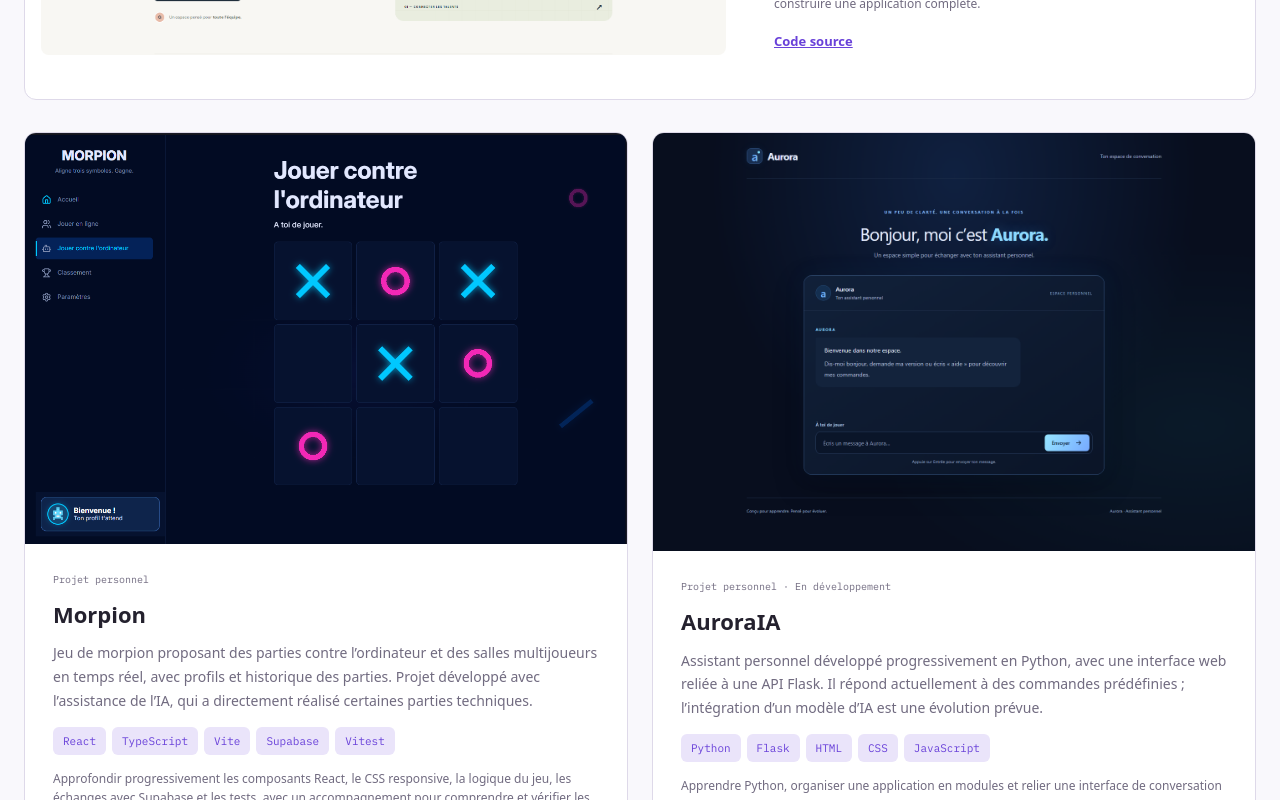
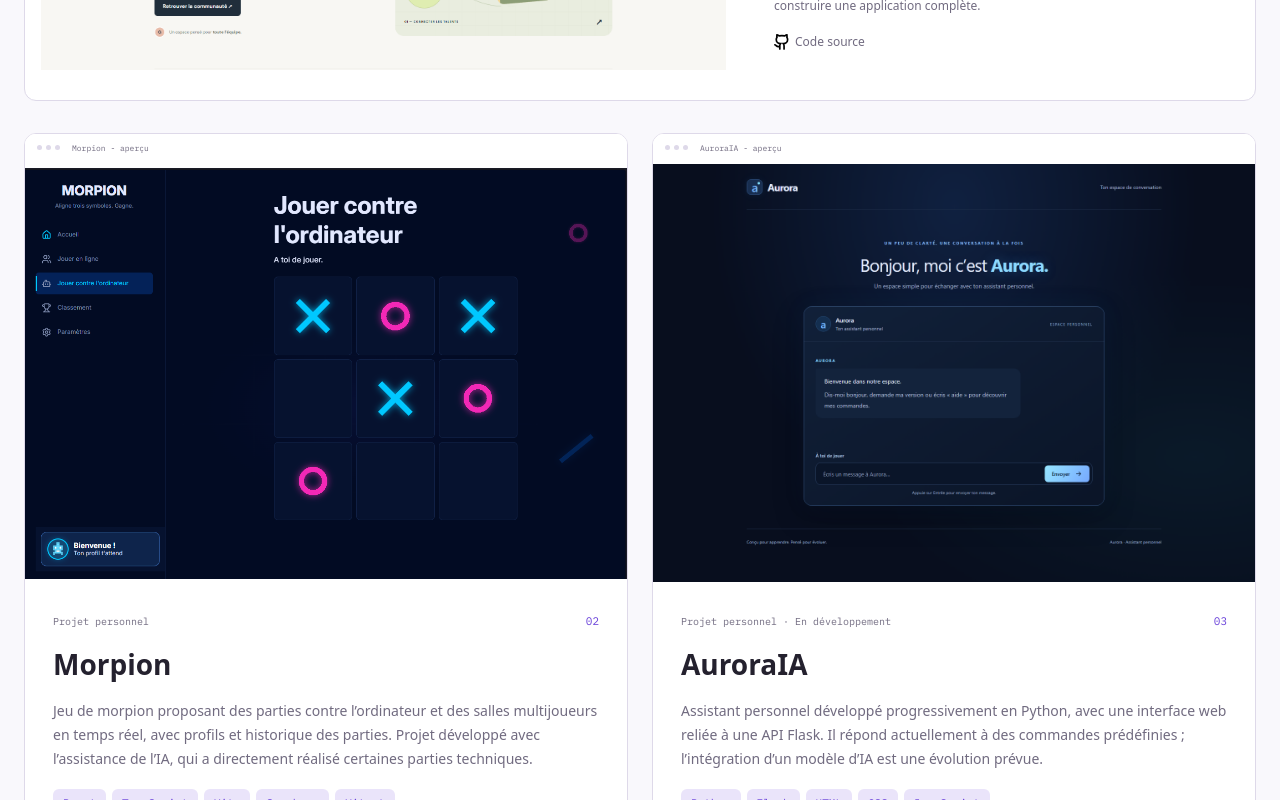
Before and after one commit to VaugeoisThomas/portefolio, a React (Vite) app: page / in a window 1280 px wide. Shown: the part 1380-2180 px from the top of the page. Built offline with nearby package versions, Linux system fonts and the light colour scheme.

Commit message:
style: harmoniser la présentation des cartes projets (#25)

```diff
--- a/src/components/ProjectCard/ProjectCard.css
+++ b/src/components/ProjectCard/ProjectCard.css
@@ -49,10 +49,23 @@
 }
 
 .project-card-source {
-  color: var(--color-primary);
-  font-size: var(--text-caption);
-  font-weight: 600;
+  display: inline-flex;
+  align-items: center;
+  gap: 0.375rem;
+  color: var(--color-text-secondary);
+  font-size: var(--text-sm);
+  font-weight: 400;
+  text-decoration: none;
   justify-self: start;
+}
+
+.project-card-source:hover {
+  text-decoration: underline;
+}
+
+.project-card-source img {
+  filter: brightness(0);
+  flex-shrink: 0;
 }
 
 .project-card-source:focus-visible {
@@ -60,23 +73,83 @@
   outline-offset: var(--focus-offset);
 }
 
+.project-card-media {
+  aspect-ratio: 342 / 246;
+  background: var(--color-surface);
+  overflow: hidden;
+  display: flex;
+  flex-direction: column;
+}
+
+.project-card-preview {
+  flex: 1;
+  min-height: 0;
+  overflow: hidden;
+}
+
+.project-card-browser {
+  display: flex;
+  align-items: center;
+  gap: var(--space-3);
+  height: 1.75rem;
+  flex-shrink: 0;
+  padding-inline: var(--space-3);
+  background: var(--color-surface);
+  font-family: var(--font-mono);
+  font-size: 0.5rem;
+  color: var(--color-text-secondary);
+}
+
+.project-card-browser-dots {
+  width: 1.4375rem;
+  height: 0.3125rem;
+  flex-shrink: 0;
+}
+
+.project-card-browser-dots::before {
+  content: "";
+  display: block;
+  width: 0.3125rem;
+  height: 0.3125rem;
+  border-radius: 50%;
+  background: var(--color-border);
+  box-shadow:
+    9px 0 0 var(--color-border),
+    18px 0 0 var(--color-border);
+}
+
 .project-card-image {
   display: block;
   width: 100%;
-  height: auto;
+  height: 100%;
+  object-fit: contain;
 }
 
-.project-card-compact .project-card-content {
-  gap: 0.875rem;
+.project-card-heading {
+  display: flex;
+  justify-content: space-between;
+  align-items: center;
+  gap: var(--space-3);
 }
 
-.project-card-compact .project-card-title {
-  font-size: 1.375rem;
+.project-card-number {
+  font-family: var(--font-mono);
+  font-size: var(--text-label);
+  color: var(--color-primary);
+  flex-shrink: 0;
 }
+
+/* .project-card-compact .project-card-image {
+  object-fit: cover;
+} */
 
 @media (min-width: 80rem) {
   .project-card-content {
     padding: 1.75rem;
+  }
+
+  .project-card-compact .project-card-media {
+    aspect-ratio: 4 / 3;
   }
 }
 
@@ -90,8 +163,10 @@
     padding: var(--space-4);
   }
 
-  .project-card-featured .project-card-image {
+  .project-card-featured .project-card-media {
     border-radius: 0.5rem;
+    aspect-ratio: 714 / 386;
+    min-width: 0;
   }
 
   .project-card-featured .project-card-content {
@@ -103,3 +178,9 @@
     font-size: 2.25rem;
   }
 }
+
+@media (prefers-color-scheme: dark) {
+  .project-card-source img {
+    filter: brightness(0) invert(1);
+  }
+}
--- a/src/components/ProjectCard/ProjectCard.tsx
+++ b/src/components/ProjectCard/ProjectCard.tsx
@@ -1,3 +1,4 @@
+import github from '../../assets/github.svg';
 import Description from '../Description/Description';
 import type { Project } from '../Projects/Projects.data';
 
@@ -5,18 +6,30 @@ import './ProjectCard.css';
 
 type ProjectCardProps = {
     project: Project
+    number: number
 }
 
 /** Affiche la présentation d'un projet */
-function ProjectCard({ project }: Readonly<ProjectCardProps>) {
+function ProjectCard({ project, number }: Readonly<ProjectCardProps>) {
 
     return (
         <article className={project.featured ? 'project-card project-card-featured' : 'project-card project-card-compact'}>
             {project.img && (
-                <img src={project.img.src} alt={project.img.alt} className='project-card-image' />
+                <div className="project-card-media">
+                    <div className="project-card-browser" aria-hidden="true">
+                        <span className="project-card-browser-dots"></span>
+                        <span>{project.title} - aperçu</span>
+                    </div>
+                    <div className="project-card-preview">
+                        <img src={project.img.src} alt={project.img.alt} className='project-card-image' />
+                    </div>
+                </div>
             )}
             <div className="project-card-content">
-                <p className='project-card-category'>{project.category}</p>
+                <div className="project-card-heading">
+                    <p className='project-card-category'>{project.category}</p>
+                    <span className="project-card-number" aria-hidden="true">{String(number).padStart(2, '0')}</span>
+                </div>
                 <h3 className='project-card-title'>{project.title}</h3>
                 <Description>{project.description}</Description>
                 {project.technologies.length > 0 && (
@@ -28,7 +41,10 @@ function ProjectCard({ project }: Readonly<ProjectCardProps>) {
                 )}
                 <p className='project-card-learning'>{project.learning}</p>
                 {project.sourceUrl && (
-                    <a href={project.sourceUrl} className='project-card-source' aria-label={`Code source de ${project.title}`}>Code source</a>
+                    <a href={project.sourceUrl} className='project-card-source' aria-label={`Code source de ${project.title}`}>
+                        <img src={github} alt="" />
+                        Code source
+                    </a>
                 )}
             </div>
         </article>
--- a/src/components/Projects/Projects.tsx
+++ b/src/components/Projects/Projects.tsx
@@ -22,13 +22,13 @@ function Projects() {
                 </Description>
             </header>
             <div className='projects-list'>
-                {featuredProjects.map(project => (
-                    <ProjectCard project={project} key={project.id} />
+                {featuredProjects.map((project, index) => (
+                    <ProjectCard project={project} key={project.id} number={index + 1} />
                 ))}
             </div>
             <div className='projects-others'>
-                {otherProjects.map(project => (
-                    <ProjectCard project={project} key={project.id} />
+                {otherProjects.map((project, index) => (
+                    <ProjectCard project={project} key={project.id} number={featuredProjects.length + index + 1} />
                 ))}
             </div>
             <div className="projects-note">
```
